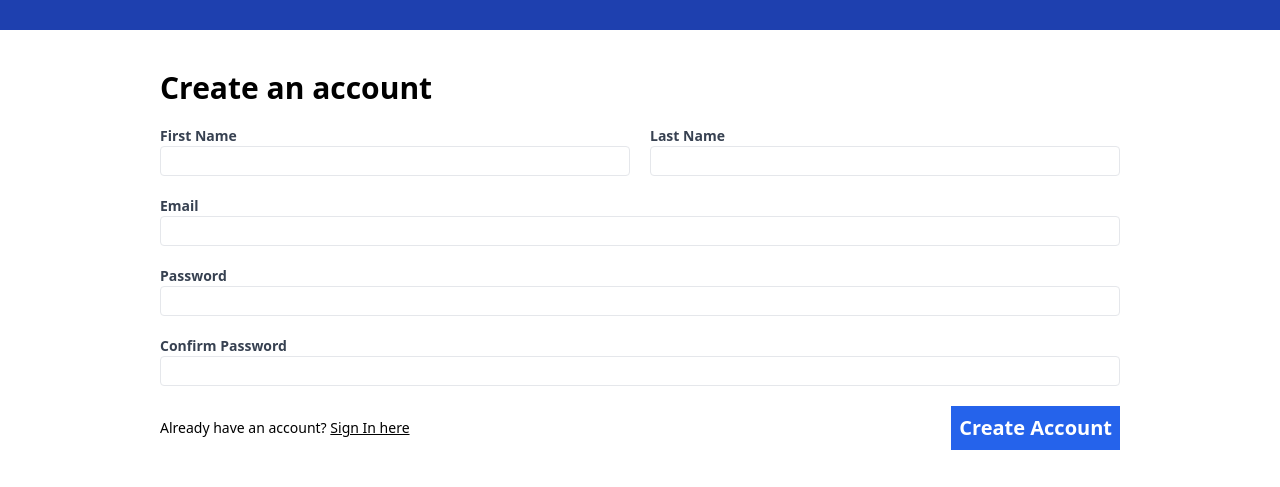
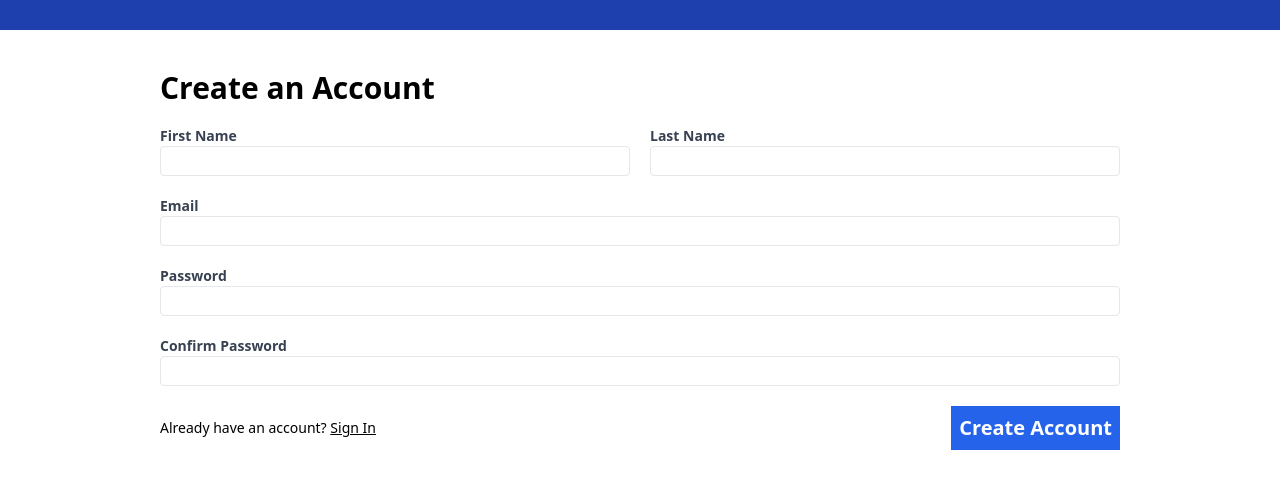
Before and after one commit to himuexe/Hotel-Booking-Fullstack, a React (Vite) app in the folder frontend/: page /register in a window 1280 px wide. Shown: the part 206-693 px from the top of the page. Built offline with nearby package versions, Linux system fonts and the light colour scheme; no server answers.

Commit message:
Registration Test

```diff
--- a/frontend/src/pages/Register.tsx
+++ b/frontend/src/pages/Register.tsx
@@ -40,7 +40,7 @@ const Register = () => {
 
   return (
     <form className="flex flex-col gap-5  " onSubmit={onSubmit}>
-      <h2 className="text-3xl font-bold">Create an account</h2>
+      <h2 className="text-3xl font-bold">Create an Account</h2>
       <div className="flex flex-col md:flex-row gap-5 ">
         <label className="text-gray-700 text-sm font-bold flex-1">
           First Name
@@ -111,7 +111,7 @@ const Register = () => {
         )}
       </label>
       <span className="flex items-center justify-between">
-      <span className="text-sm">Already have an account? <Link to="/sign-in" className="underline">Sign In here</Link></span>
+      <span className="text-sm">Already have an account? <Link to="/sign-in" className="underline">Sign In </Link></span>
         <button
           type="submit"
           className="bg-blue-600 text-white p-2 font-bold hover:bg-blue-500 text-xl"
--- a/frontend/src/pages/SignIn.tsx
+++ b/frontend/src/pages/SignIn.tsx
@@ -63,7 +63,7 @@ const SignIn = () => {
         )}
       </label>
       <span className="flex items-center justify-between">
-      <span className="text-sm">Not Registered? <Link to="/register" className="underline">Create an account here</Link></span>
+      <span className="text-sm">Not Registered? <Link to="/register" className="underline">Create an account </Link></span>
         <button
           type="submit"
           className="bg-blue-600 text-white p-2 font-bold hover:bg-blue-500 text-xl"
```
Also changed, not shown: 1 other file (tests, documents, lock files or other folders).
